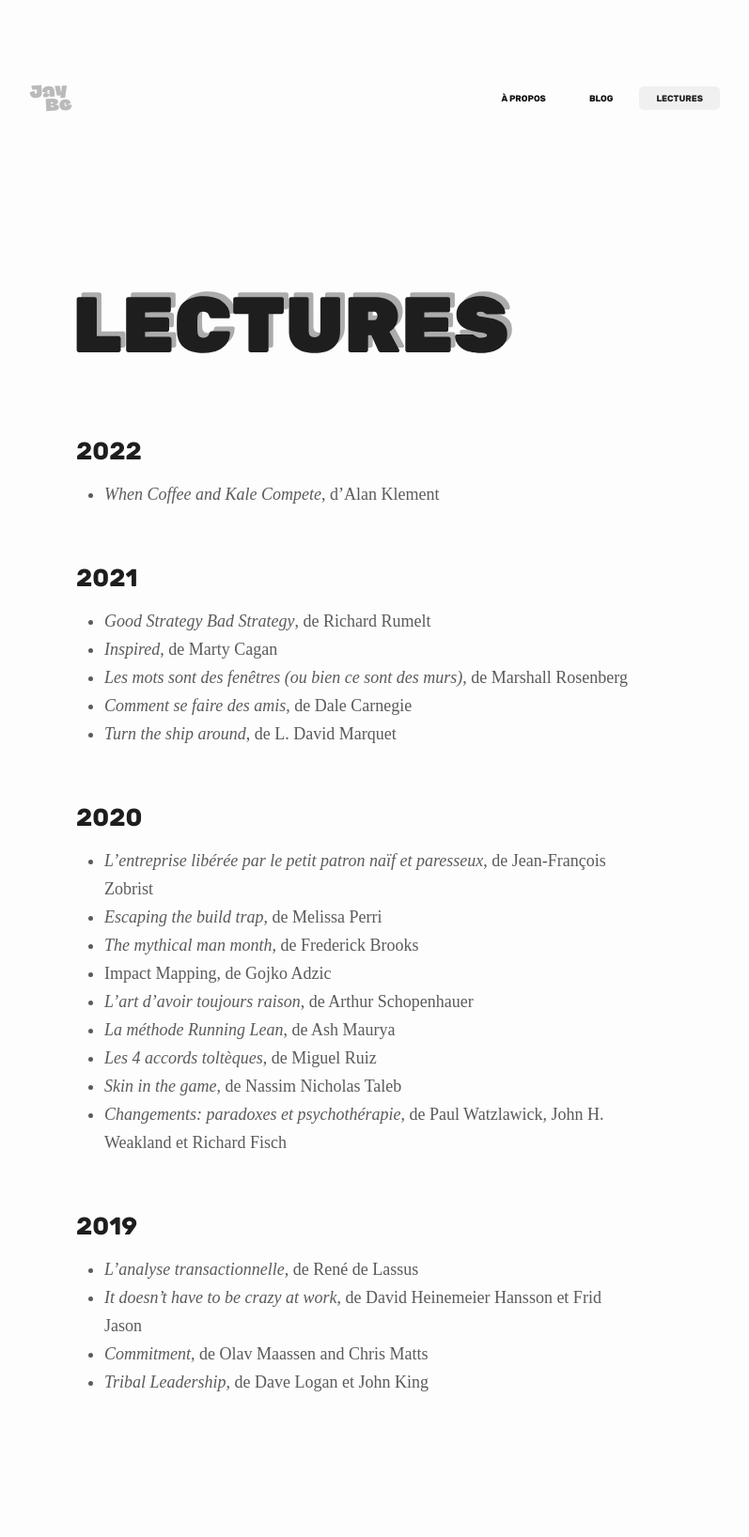
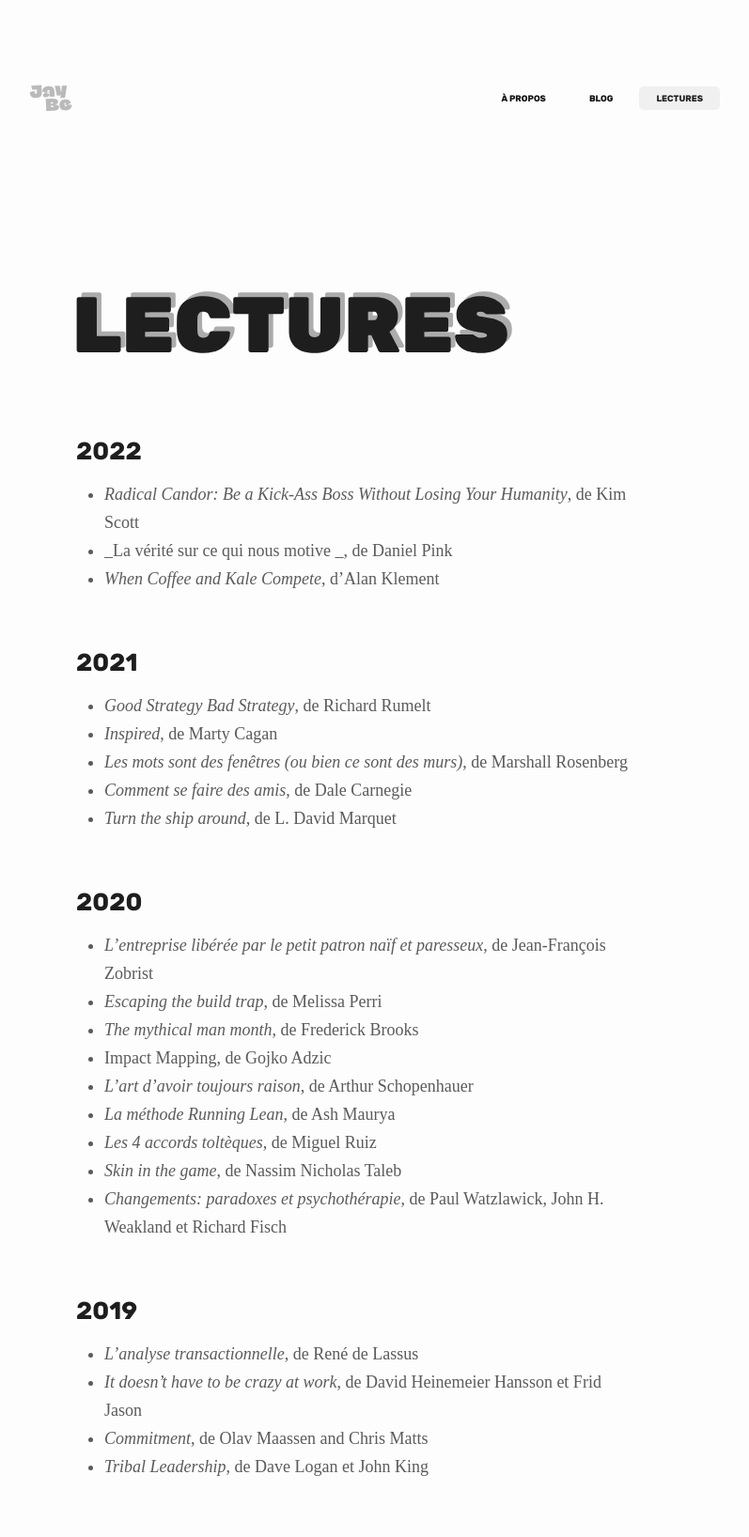
Before and after one commit to JbDenoual/jbdenoual.github.io, a Jekyll site: the page built from books.md, in a window 1280 px wide. Shown: the whole page at 94% size, without its empty margins (239-1036 px from the left). Built offline with Jekyll 4.4.1, drawn with Linux system fonts in a browser that asks for light colours; some web fonts are replaced; before the commit the page ends 1546 px from its top, so only the background shows below that.

Commit message:
[Update] Books list

```diff
--- a/books.md
+++ b/books.md
@@ -11,6 +11,9 @@ permalink: /books/
 
 ### 2022 ###
 
+* <a href="https://www.amazon.fr/Radical-Candor-Kick-Ass-Without-Humanity/dp/1250258405/" class="reading-link">_Radical Candor: Be a Kick-Ass Boss Without Losing Your Humanity_, de Kim Scott</a><br />
+* <a href="https://www.amazon.fr/v%C3%A9rit%C3%A9-sur-qui-nous-motive/dp/208137952X" class="reading-link">_La vérité sur ce qui nous motive
+_, de Daniel Pink</a><br />
 * <a href="http://www.whencoffeeandkalecompete.com/" class="reading-link">_When Coffee and Kale Compete_, d'Alan Klement</a><br />
 
 ### 2021 ###
```
